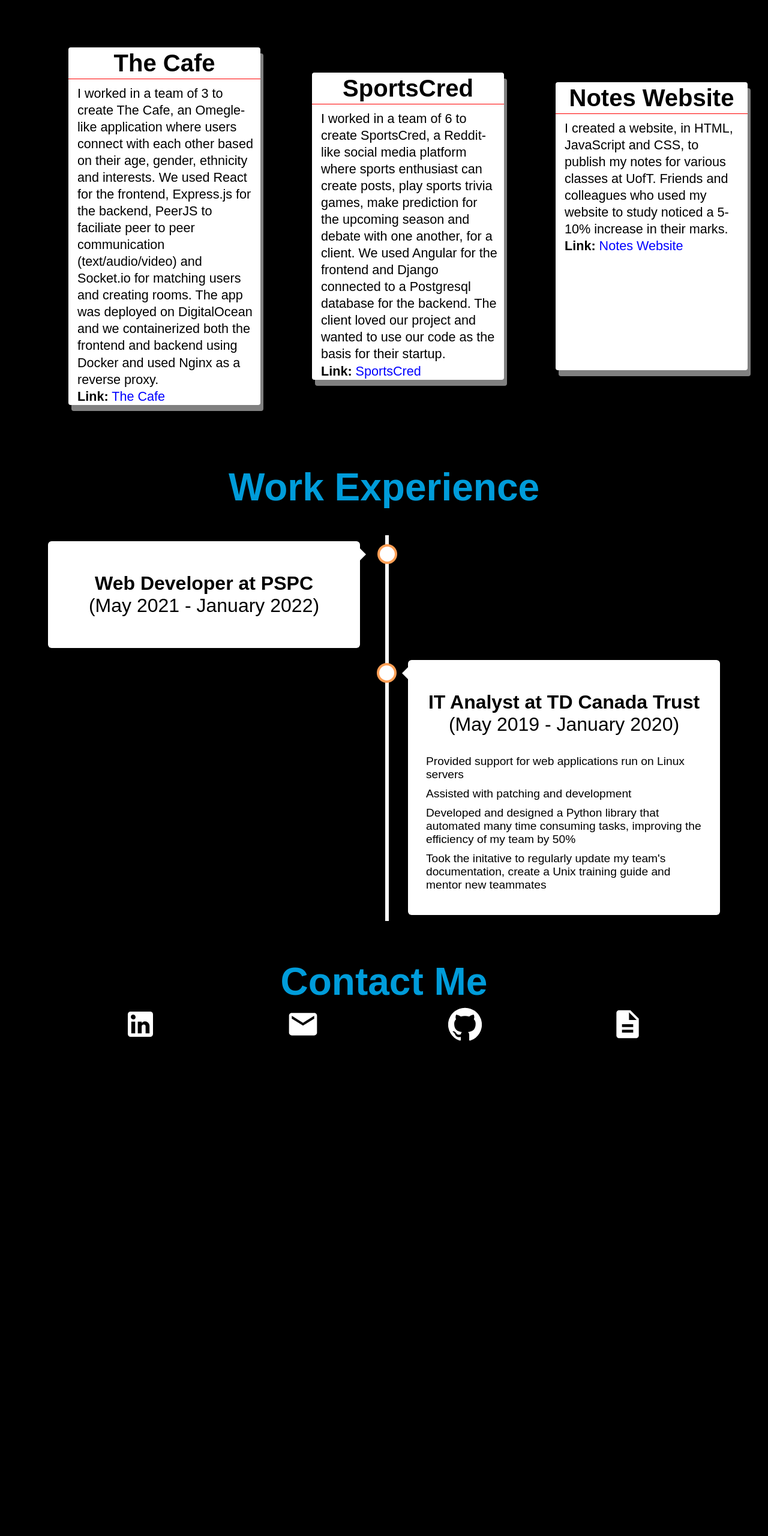
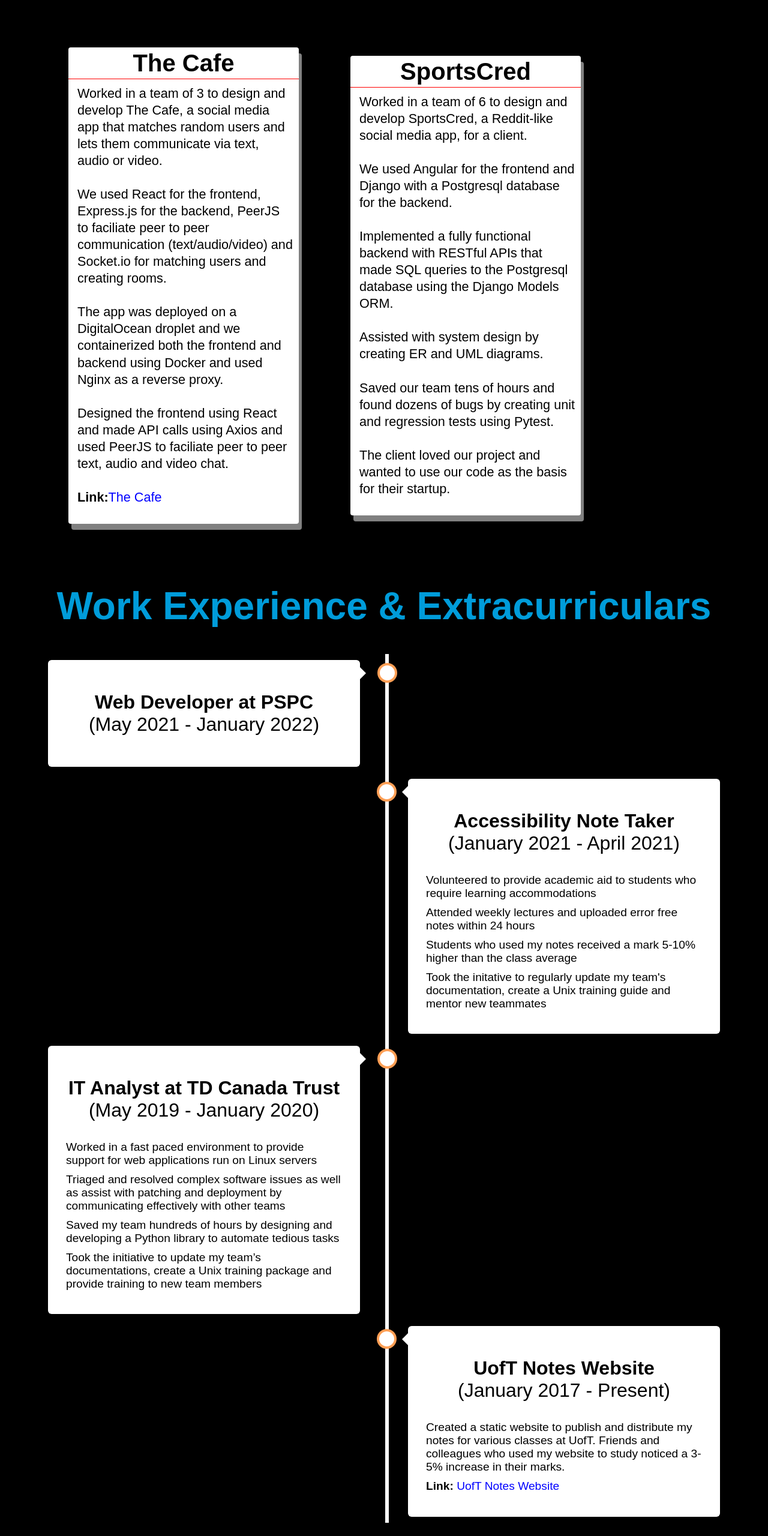
Before and after one commit to ricklan/website, a React (Create React App) app: page / in a window 1280 px wide. Shown: the part 1406-3966 px from the top of the page at 60% size. Before the commit the page ends 3154 px from the top, so only its background shows below. Built offline with nearby package versions, Linux system fonts and the light colour scheme.

Commit message:
Moved notes website to work section

```diff
--- a/src/Components/Contact/contact.jsx
+++ b/src/Components/Contact/contact.jsx
@@ -1,4 +1,5 @@
 import "../../Global/global.css"
+import Resume from "../../Static/Resume.pdf"
 
 import GitHubIcon from '@material-ui/icons/GitHub';
 import EmailIcon from '@material-ui/icons/Email';
@@ -41,7 +42,7 @@
     socialMedia: {
         color: "white",
         "&:hover": {
-            color: "lightblue"
+            color: "#007bff"
         },
         [theme.breakpoints.down("sm")]: {
             fontSize: "2rem",
@@ -81,7 +82,7 @@
                 </Button>
 
                 <Button>
-                    <a rel="noreferrer" href="https://github.com/ricklan/website/blob/master/Static/Resume.pdf" target="_blank">
+                    <a rel="noreferrer" href={Resume} target="_blank">
                         <DescriptionIcon className={classes.socialMedia}></DescriptionIcon>
                     </a>
                 </Button>
--- a/src/Components/Past_Projects/projects.css
+++ b/src/Components/Past_Projects/projects.css
@@ -21,10 +21,11 @@
   margin-left: 5px;
   margin-bottom: 50px;
   border-radius: 4px;
-  min-height: 25rem;
+  min-height: 30rem;
   line-height: 1.3;
   display: block;
   box-shadow: 5px 10px grey;
+  padding-bottom: 30px;
 }
 
 .project:hover {
@@ -104,10 +105,10 @@
     justify-content: flex-start;
   }
   .project {
-    width: 25%;
+    width: 30%;
     margin: 36px 36px 0 50px;
     position: relative;
-    min-height: 30rem;
+    min-height: 35rem;
   }
 
   .project_title {
--- a/src/Components/Past_Projects/projects.jsx
+++ b/src/Components/Past_Projects/projects.jsx
@@ -1,43 +1,57 @@
-import './projects.css'
-import "../../Global/global.css"
-import "../../Global/title.css"
-
+import "./projects.css";
+import "../../Global/global.css";
+import "../../Global/title.css";
 
 export default function Project() {
-
   return (
     <div id="projects">
-
       <h1 className="title"> Past Projects </h1>
 
       <div id="cards">
-
         <div className="project">
           <div className="project_title">The Cafe</div>
           <div className="project_desc">
-                        I worked in a team of 3 to create The Cafe, an Omegle-like application where users connect with each other based on their age, gender, ethnicity and interests. We used React for the frontend, Express.js for the backend, PeerJS to faciliate peer to peer communication (text/audio/video) and Socket.io for matching users and creating rooms.
-                        The app was deployed on DigitalOcean and we containerized both the frontend and backend using Docker and used Nginx as a reverse proxy.
-                        <br></br>
-                        <b>Link:</b> <a href="https://thecafe.ml/">The Cafe</a>
+            Worked in a team of 3 to design and develop The Cafe, a social media
+            app that matches random users and lets them communicate via text,
+            audio or video.
+            <br></br> <br></br>
+            We used React for the frontend, Express.js for the backend, PeerJS
+            to faciliate peer to peer communication (text/audio/video) and
+            Socket.io for matching users and creating rooms.
+            <br></br> <br></br>
+            The app was deployed on a DigitalOcean droplet and we containerized
+            both the frontend and backend using Docker and used Nginx as a
+            reverse proxy.
+            <br></br> <br></br>Designed the frontend using React and made API
+            calls using Axios and used PeerJS to faciliate peer to peer text,
+            audio and video chat.
+            <br></br> <br></br>
+            <b>Link:</b>
+            <a href="https://github.com/ricklan/The-Cafe">The Cafe</a>
           </div>
         </div>
 
         <div className="project">
           <div className="project_title">SportsCred</div>
           <div className="project_desc">
-                        I worked in a team of 6 to create SportsCred, a Reddit-like social media platform where sports enthusiast can create posts, play sports trivia games, make prediction for the upcoming season and debate with one another, for a client. We used Angular for the frontend and Django connected to a Postgresql database for the backend. The client loved our project and wanted to use our code as the basis for their startup.<br></br>
-                        <b>Link:</b> <a href="https://github.com/UTSCCSCC01/project-lilypad">SportsCred</a>
-                    </div>
-                </div>
-
-                <div className="project">
-                    <div className="project_title">Notes Website</div>
-                    <div className="project_desc">
-                        I created a website, in HTML, JavaScript and CSS, to publish my notes for various classes at UofT. Friends and colleagues who used my website to study noticed a 5-10% increase in their marks. <br></br>
-                        <b>Link:</b> <a href="https://rlqyl.github.io/">Notes Website</a>
+            Worked in a team of 6 to design and develop SportsCred, a
+            Reddit-like social media app, for a client.
+            <br></br> <br></br>
+            We used Angular for the frontend and Django with a Postgresql
+            database for the backend.
+            <br></br> <br></br>Implemented a fully functional backend with
+            RESTful APIs that made SQL queries to the Postgresql database using
+            the Django Models ORM.
+            <br></br> <br></br>Assisted with system design by creating ER and
+            UML diagrams.
+            <br></br> <br></br> Saved our team tens of hours and found dozens of
+            bugs by creating unit and regression tests using Pytest.
+            <br></br> <br></br>
+            The client loved our project and wanted to use our code as the basis
+            for their startup.
           </div>
         </div>
       </div>
     </div>
-    )
+  );
 }
--- a/src/Components/Work_History/work.jsx
+++ b/src/Components/Work_History/work.jsx
@@ -1,33 +1,107 @@
-import './work.css'
-import "../../Global/global.css"
-import "../../Global/title.css"
+import "./work.css";
+import "../../Global/global.css";
+import "../../Global/title.css";
 
 export default function Work() {
   return (
     <div>
-            <h1 className="title"> Work Experience </h1>
+      <h1 className="title"> Work Experience & Extracurriculars </h1>
 
       <div className="timeline">
-
+        {/* PSPC */}
         <div className="container left">
           <div className="event">
-                        <p className="place"> <b> Web Developer at PSPC </b> <br></br> (May 2021 - January 2022) </p>
+            <p className="place">
+              <b> Web Developer at PSPC </b> <br></br> (May 2021 - January 2022)
+            </p>
             <ul className="description"></ul>
           </div>
         </div>
 
+        {/* Note Taker */}
         <div className="container right">
           <div className="event">
-                        <p className="place"> <b> IT Analyst at TD Canada Trust </b> <br></br> (May 2019 - January 2020) </p>
+            <p className="place">
+              <b> Accessibility Note Taker </b> <br></br> (January 2021 - April
+              2021)
+            </p>
             <ul className="description">
-                            <li className="task"> Provided support for web applications run on Linux servers </li>
-                            <li className="task"> Assisted with patching and development </li>
-                            <li className="task"> Developed and designed a Python library that automated many time consuming tasks, improving the efficiency of my team by 50% </li>
-                            <li className="task"> Took the initative to regularly update my team's documentation, create a Unix training guide and mentor new teammates </li>
+              <li className="task">
+                Volunteered to provide academic aid to students who require
+                learning accommodations
+              </li>
+
+              <li className="task">
+                Attended weekly lectures and uploaded error free notes within 24
+                hours
+              </li>
+
+              <li className="task">
+                Students who used my notes received a mark 5-10% higher than the
+                class average
+              </li>
+
+              <li className="task">
+                Took the initative to regularly update my team's documentation,
+                create a Unix training guide and mentor new teammates
+              </li>
+            </ul>
+          </div>
+        </div>
+
+        {/* TD Work */}
+        <div className="container left">
+          <div className="event">
+            <p className="place">
+              <b> IT Analyst at TD Canada Trust </b> <br></br> (May 2019 -
+              January 2020)
+            </p>
+            <ul className="description">
+              <li className="task">
+                Worked in a fast paced environment to provide support for web
+                applications run on Linux servers
+              </li>
+
+              <li className="task">
+                Triaged and resolved complex software issues as well as assist
+                with patching and deployment by communicating effectively with
+                other teams
+              </li>
+
+              <li className="task">
+                Saved my team hundreds of hours by designing and developing a
+                Python library to automate tedious tasks
+              </li>
+
+              <li className="task">
+                Took the initiative to update my team’s documentations, create a
+                Unix training package and provide training to new team members
+              </li>
+            </ul>
+          </div>
+        </div>
+
+        {/* Website */}
+        <div className="container right">
+          <div className="event">
+            <p className="place">
+              <b> UofT Notes Website </b> <br></br> (January 2017 - Present)
+            </p>
+            <ul className="description">
+              <li className="task">
+                Created a static website to publish and distribute my notes for
+                various classes at UofT. Friends and colleagues who used my
+                website to study noticed a 3-5% increase in their marks.
+              </li>
+
+              <li className="task">
+                <b>Link: </b>
+                <a href="https://rlqyl.github.io/">UofT Notes Website</a>
+              </li>
             </ul>
           </div>
         </div>
       </div>
     </div>
-    )
+  );
 }
```
Also changed, not shown: 12 other files (tests, documents, lock files or other folders). Lines whose indentation alone changed are shown as unchanged.
